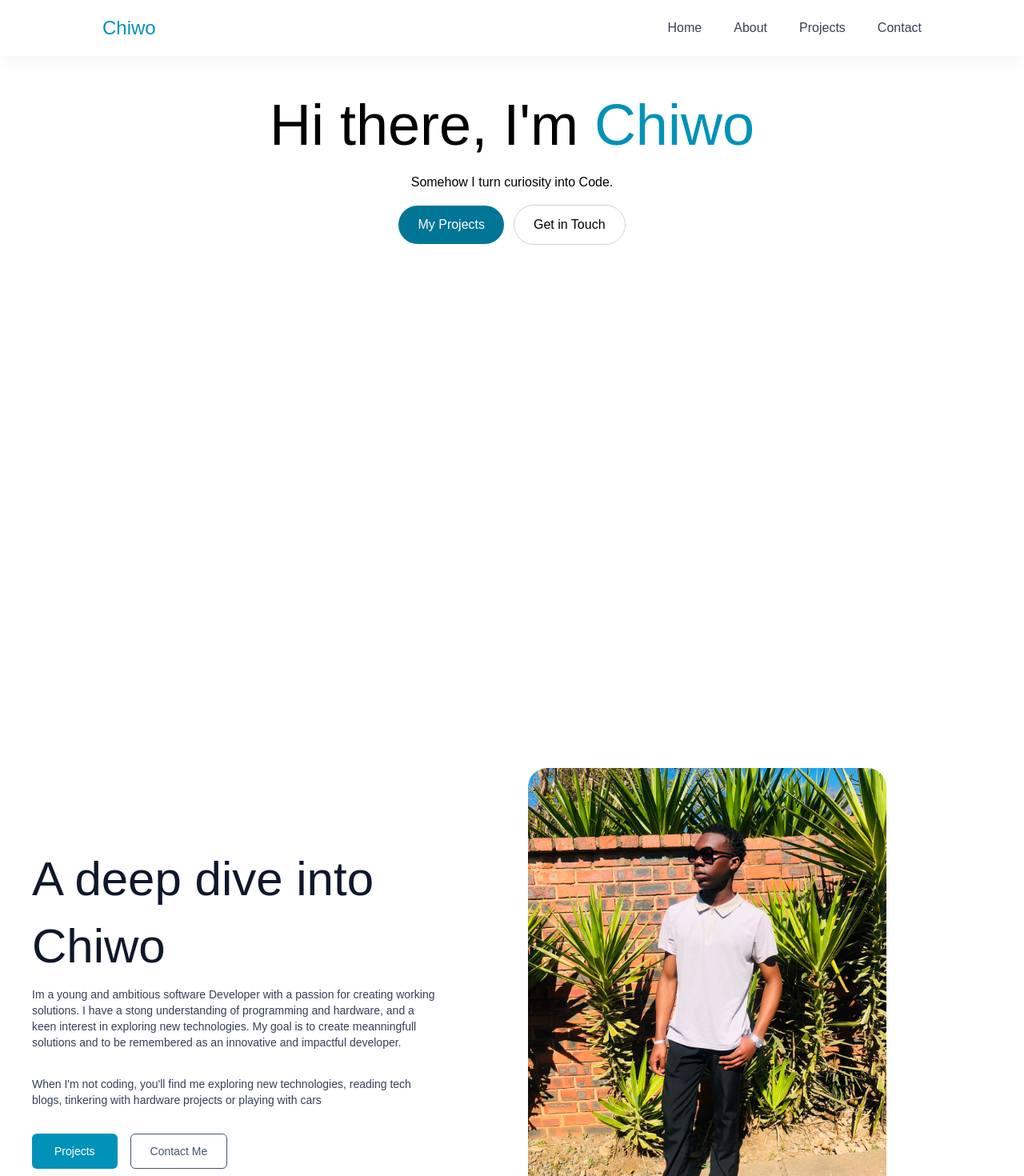
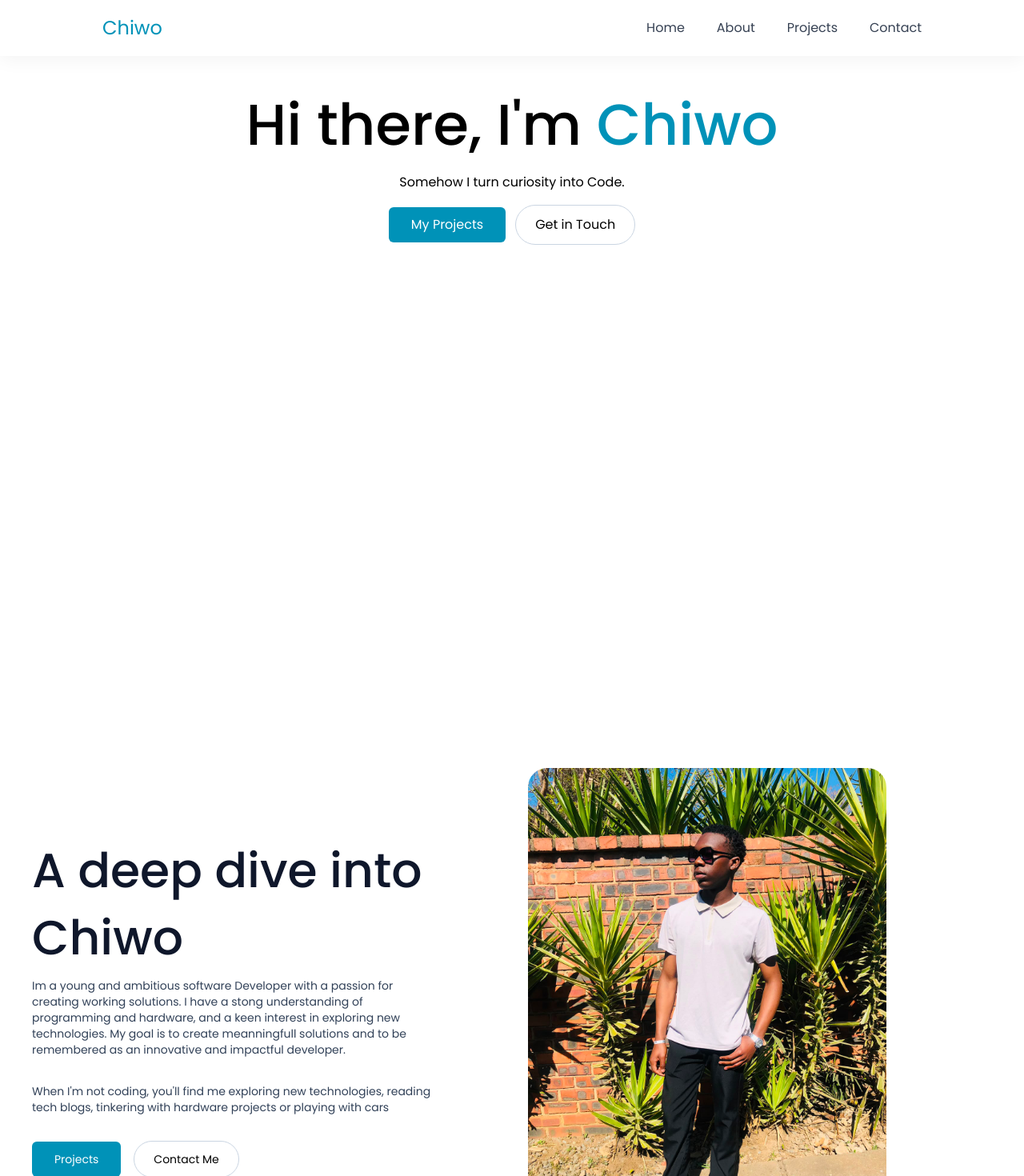
Before and after one commit to JustChiwo/ChiwoPortfolio, a React (Vite) app: page / in a window 1280 px wide. Shown: the top 1470 px of the page at 80% size. Built offline with nearby package versions, Linux system fonts and the light colour scheme.

Commit message:
fix: update button elements in About and Home components for better accessibility and styling consistency

```diff
--- a/src/components/About.jsx
+++ b/src/components/About.jsx
@@ -2,7 +2,6 @@ import myImage from "../assets/Chiwo.jpeg";
 
 function About() {
   return (
-
     <div
       id="About"
       className="flex flex-col md:flex-row items-center justify-between gap-10 pl-10 pr-10 pt-10"
@@ -27,10 +26,10 @@ function About() {
         </p>
         <div className="flex items-center gap-4 mt-8 text-sm">
           <button className="bg-cyan-600 hover:bg-black text-white active:scale-95 rounded-md px-7 h-11">
-            Projects
+            <a href="#Projects">Projects</a>
           </button>
-          <button className="flex items-center gap-2 border border-slate-600 active:scale-95 hover:bg-white/10 transition text-slate-600 rounded-md px-6 h-11">
-            Contact Me
+          <button className="flex items-center gap-2 border border-slate-300 hover:bg-slate-200/30 rounded-full px-6 py-3 active:scale-95 break-after-page">
+            <a href="#Contact">Contact Me</a>
           </button>
         </div>
       </div>
--- a/src/components/Home.jsx
+++ b/src/components/Home.jsx
@@ -9,10 +9,10 @@ function Home() {
         Somehow I turn curiosity into Code.
       </p>
       <div className="mx-auto w-full flex items-center justify-center gap-3 mt-4">
-        <button className="bg-cyan-700 hover:bg-black text-white px-6 py-3 rounded-full font-medium transition">
+        <button className="bg-cyan-600 hover:bg-black text-white active:scale-95 rounded-md px-7 h-11">
           <a href="#Projects">My Projects</a>
         </button>
-        <button className="flex items-center gap-2 border border-slate-300 hover:bg-slate-200/30 rounded-full px-6 py-3 break-after-page">
+        <button className="flex items-center gap-2 border border-slate-300 hover:bg-slate-200/30 rounded-full px-6 py-3 active:scale-95 break-after-page">
           <a href="#Contact">Get in Touch</a>
         </button>
       </div>
--- a/src/index.css
+++ b/src/index.css
@@ -1,9 +1,9 @@
+@import url("https://fonts.googleapis.com/css2?family=Poppins:ital,wght@0,100;0,200;0,300;0,400;0,500;0,600;0,700;0,800;0,900;1,100;1,200;1,300;1,400;1,500;1,600;1,700;1,800;1,900&display=swap");
 @import "tailwindcss";
-@import url('https://fonts.googleapis.com/css2?family=Poppins:ital,wght@0,100;0,200;0,300;0,400;0,500;0,600;0,700;0,800;0,900;1,100;1,200;1,300;1,400;1,500;1,600;1,700;1,800;1,900&display=swap');
 html {
   scroll-behavior: smooth;
 }
 
 * {
-  font-family: 'Poppins', sans-serif;
+  font-family: "Poppins", sans-serif;
 }
```
